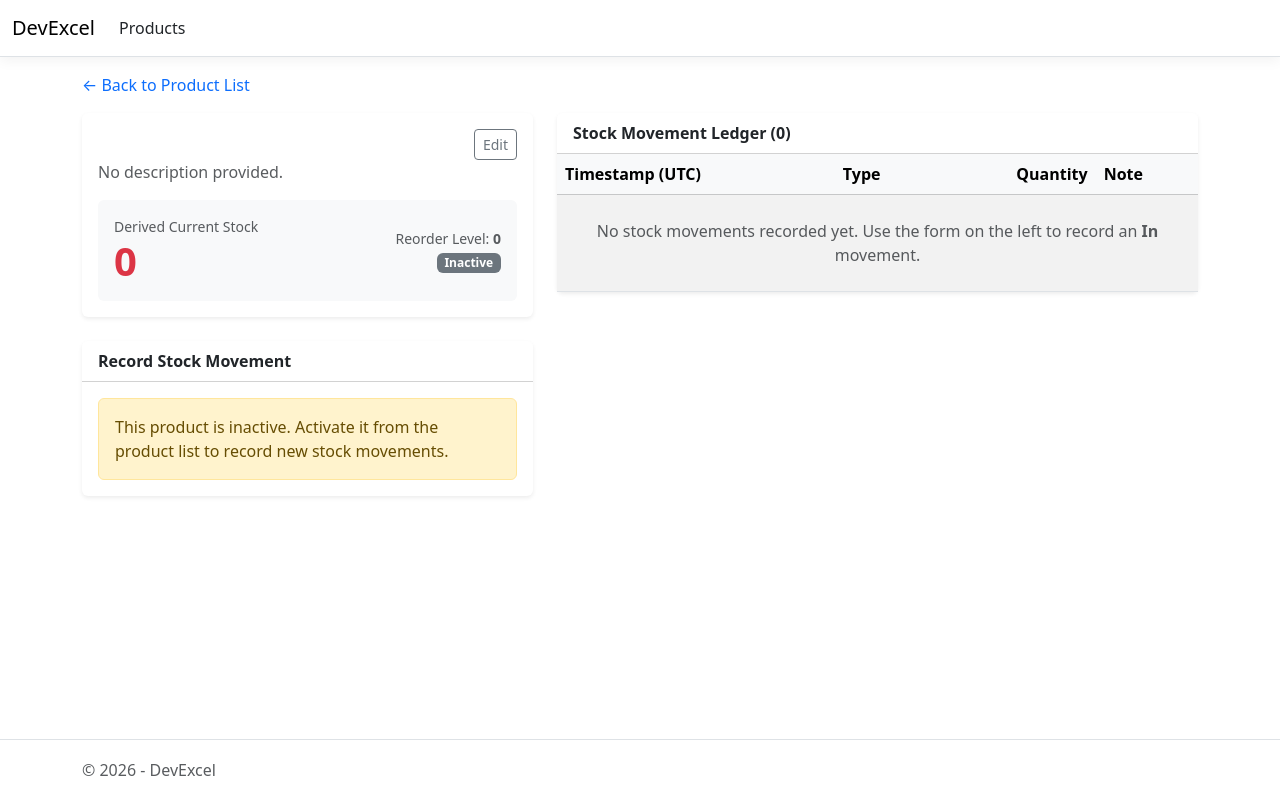
After one commit to LogOut420/DevExcel-InventoryTracker, an ASP.NET Core app: template InventoryTracker.Web/Views/Products/Details.cshtml in a window 1280 px wide. The commit adds this page. Run offline with ASP.NET Core 8, Linux system fonts and the light colour scheme; the template is opened without the code that fills it, so the values that code supplies are empty; style sheets or scripts are compiled from the project's sources; the project's own start-up code is not run, and a stand-in starts its controllers and pages.

Commit message:
add ProductsController, Bootstrap Razor views, validation, and CSV export

```diff
--- a/InventoryTracker.Web/Program.cs
+++ b/InventoryTracker.Web/Program.cs
@@ -39,7 +39,7 @@ app.MapStaticAssets();
 
 app.MapControllerRoute(
     name: "default",
-    pattern: "{controller=Home}/{action=Index}/{id?}")
+    pattern: "{controller=Products}/{action=Index}/{id?}")
     .WithStaticAssets();
 
 
--- /dev/null
+++ b/InventoryTracker.Web/Views/Products/Details.cshtml
@@ -0,0 +1,162 @@
+@using InventoryTracker.Web.Models
+@model InventoryTracker.Web.Services.ProductDetailDto
+@{
+    ViewData["Title"] = $"{Model.Sku} - {Model.Name}";
+}
+
+<div class="mb-3">
+    <a asp-action="Index" class="text-decoration-none">&larr; Back to Product List</a>
+</div>
+
+@if (TempData["SuccessMessage"] != null)
+{
+    <div class="alert alert-success alert-dismissible fade show" role="alert">
+        @TempData["SuccessMessage"]
+        <button type="button" class="btn-close" data-bs-dismiss="alert"></button>
+    </div>
+}
+@if (TempData["ErrorMessage"] != null)
+{
+    <div class="alert alert-danger alert-dismissible fade show" role="alert">
+        <strong>Action Blocked:</strong> @TempData["ErrorMessage"]
+        <button type="button" class="btn-close" data-bs-dismiss="alert"></button>
+    </div>
+}
+
+<div class="row g-4">
+    <!-- Left Column: Product Info + Record Movement -->
+    <div class="col-lg-5">
+        <div class="card border-0 shadow-sm mb-4">
+            <div class="card-body">
+                <div class="d-flex justify-content-between align-items-start">
+                    <div>
+                        <span class="badge bg-dark mb-1">@Model.Sku</span>
+                        <h3 class="mb-1">@Model.Name</h3>
+                    </div>
+                    <a asp-action="Edit" asp-route-id="@Model.Id" class="btn btn-sm btn-outline-secondary">Edit</a>
+                </div>
+                <p class="text-muted mb-3">@(string.IsNullOrWhiteSpace(Model.Description) ? "No description provided." : Model.Description)</p>
+
+                <div class="p-3 rounded bg-light d-flex justify-content-between align-items-center">
+                    <div>
+                        <div class="small text-muted">Derived Current Stock</div>
+                        <div class="display-6 fw-bold @(Model.IsLowStock ? "text-danger" : "text-success")">@Model.CurrentStock</div>
+                    </div>
+                    <div class="text-end">
+                        <div class="small text-muted">Reorder Level: <strong>@Model.ReorderLevel</strong></div>
+                        @if (!Model.IsActive)
+                        {
+                            <span class="badge bg-secondary mt-1">Inactive</span>
+                        }
+                        else if (Model.IsLowStock)
+                        {
+                            <span class="badge bg-danger mt-1">Low Stock</span>
+                        }
+                        else
+                        {
+                            <span class="badge bg-success mt-1">Healthy Stock</span>
+                        }
+                    </div>
+                </div>
+            </div>
+        </div>
+
+        <!-- Record Movement Form -->
+        <div class="card border-0 shadow-sm">
+            <div class="card-header bg-white fw-bold">Record Stock Movement</div>
+            <div class="card-body">
+                @if (!Model.IsActive)
+                {
+                    <div class="alert alert-warning mb-0">
+                        This product is inactive. Activate it from the product list to record new stock movements.
+                    </div>
+                }
+                else
+                {
+                    <form asp-action="RecordMovement" method="post">
+                        @Html.AntiForgeryToken()
+                        <input type="hidden" name="productId" value="@Model.Id" />
+
+                        <div class="mb-3">
+                            <label class="form-label fw-semibold">Movement Type</label>
+                            <select name="type" class="form-select" required>
+                                <option value="@MovementType.In">Stock In (+ Receive / Restock)</option>
+                                <option value="@MovementType.Out">Stock Out (- Issue / Dispatch)</option>
+                            </select>
+                        </div>
+
+                        <div class="mb-3">
+                            <label class="form-label fw-semibold">Quantity</label>
+                            <input type="number" name="quantity" class="form-control" min="1" step="1" value="1" required />
+                        </div>
+
+                        <div class="mb-3">
+                            <label class="form-label fw-semibold">Note / Reference (Optional)</label>
+                            <input type="text" name="note" class="form-control" maxlength="250" placeholder="e.g., PO #1042 or Issued to Sales" />
+                        </div>
+
+                        <button type="submit" class="btn btn-primary w-100">Save Movement</button>
+                    </form>
+                }
+            </div>
+        </div>
+    </div>
+
+    <!-- Right Column: Chronological Ledger -->
+    <div class="col-lg-7">
+        <div class="card border-0 shadow-sm">
+            <div class="card-header bg-white d-flex justify-content-between align-items-center">
+                <span class="fw-bold">Stock Movement Ledger (@Model.Movements.Count)</span>
+                @if (Model.Movements.Any())
+                {
+                    <a asp-action="ExportMovementsCsv" asp-route-id="@Model.Id" class="btn btn-sm btn-outline-success">
+                        Export CSV
+                    </a>
+                }
+            </div>
+            <div class="table-responsive">
+                <table class="table table-striped align-middle mb-0">
+                    <thead class="table-light">
+                        <tr>
+                            <th>Timestamp (UTC)</th>
+                            <th>Type</th>
+                            <th class="text-end">Quantity</th>
+                            <th>Note</th>
+                        </tr>
+                    </thead>
+                    <tbody>
+                        @if (!Model.Movements.Any())
+                        {
+                            <tr>
+                                <td colspan="4" class="text-center py-4 text-muted">
+                                    No stock movements recorded yet. Use the form on the left to record an <strong>In</strong> movement.
+                                </td>
+                            </tr>
+                        }
+                        else
+                        {
+                            foreach (var m in Model.Movements)
+                            {
+                                <tr>
+                                    <td class="small text-muted">@m.CreatedAt.ToString("yyyy-MM-dd HH:mm:ss")</td>
+                                    <td>
+                                        @if (m.Type == MovementType.In)
+                                        {
+                                            <span class="badge bg-success">IN (+)</span>
+                                        }
+                                        else
+                                        {
+                                            <span class="badge bg-warning text-dark">OUT (-)</span>
+                                        }
+                                    </td>
+                                    <td class="text-end fw-bold">@(m.Type == MovementType.In ? $"+{m.Quantity}" : $"-{m.Quantity}")</td>
+                                    <td>@(string.IsNullOrWhiteSpace(m.Note) ? "-" : m.Note)</td>
+                                </tr>
+                            }
+                        }
+                    </tbody>
+                </table>
+            </div>
+        </div>
+    </div>
+</div>
--- a/InventoryTracker.Web/Views/Shared/_Layout.cshtml
+++ b/InventoryTracker.Web/Views/Shared/_Layout.cshtml
@@ -3,7 +3,7 @@
 <head>
     <meta charset="utf-8" />
     <meta name="viewport" content="width=device-width, initial-scale=1.0" />
-    <title>@ViewData["Title"] - InventoryTracker.Web</title>
+    <title>@ViewData["Title"] - DevExcel</title>
     <script type="importmap"></script>
     <link rel="stylesheet" href="~/lib/bootstrap/dist/css/bootstrap.min.css" />
     <link rel="stylesheet" href="~/css/site.css" asp-append-version="true" />
@@ -13,7 +13,7 @@
     <header>
         <nav class="navbar navbar-expand-sm navbar-toggleable-sm navbar-light bg-white border-bottom box-shadow mb-3">
             <div class="container-fluid">
-                <a class="navbar-brand" asp-area="" asp-controller="Home" asp-action="Index">InventoryTracker.Web</a>
+                <a class="navbar-brand" asp-area="" asp-controller="Products" asp-action="Index">DevExcel</a>
                 <button class="navbar-toggler" type="button" data-bs-toggle="collapse" data-bs-target=".navbar-collapse" aria-controls="navbarSupportedContent"
                         aria-expanded="false" aria-label="Toggle navigation">
                     <span class="navbar-toggler-icon"></span>
@@ -21,11 +21,11 @@
                 <div class="navbar-collapse collapse d-sm-inline-flex justify-content-between">
                     <ul class="navbar-nav flex-grow-1">
                         <li class="nav-item">
-                            <a class="nav-link text-dark" asp-area="" asp-controller="Home" asp-action="Index">Home</a>
+                            <a class="nav-link text-dark" asp-area="" asp-controller="Products" asp-action="Index">Products</a>
                         </li>
-                        <li class="nav-item">
+                      @*   <li class="nav-item">
                             <a class="nav-link text-dark" asp-area="" asp-controller="Home" asp-action="Privacy">Privacy</a>
-                        </li>
+                        </li> *@
                     </ul>
                 </div>
             </div>
@@ -39,7 +39,7 @@
 
     <footer class="border-top footer text-muted">
         <div class="container">
-            &copy; 2026 - InventoryTracker.Web - <a asp-area="" asp-controller="Home" asp-action="Privacy">Privacy</a>
+            &copy; 2026 - DevExcel
         </div>
     </footer>
     <script src="~/lib/jquery/dist/jquery.min.js"></script>
```
Also changed, not shown: InventoryTracker.Web/Controllers/ProductsController.cs (added, +152 -0 lines), InventoryTracker.Web/Views/Products/Create.cshtml (added, +50 -0 lines), InventoryTracker.Web/Views/Products/Edit.cshtml (added, +53 -0 lines), InventoryTracker.Web/Views/Products/Index.cshtml (added, +150 -0 lines).
